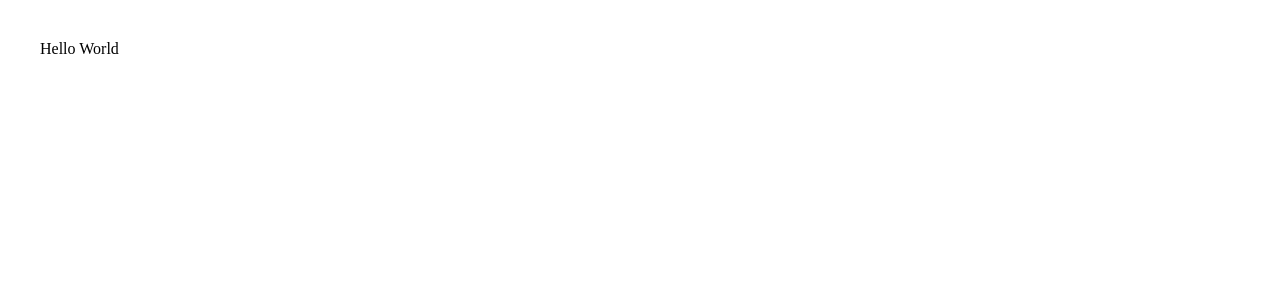
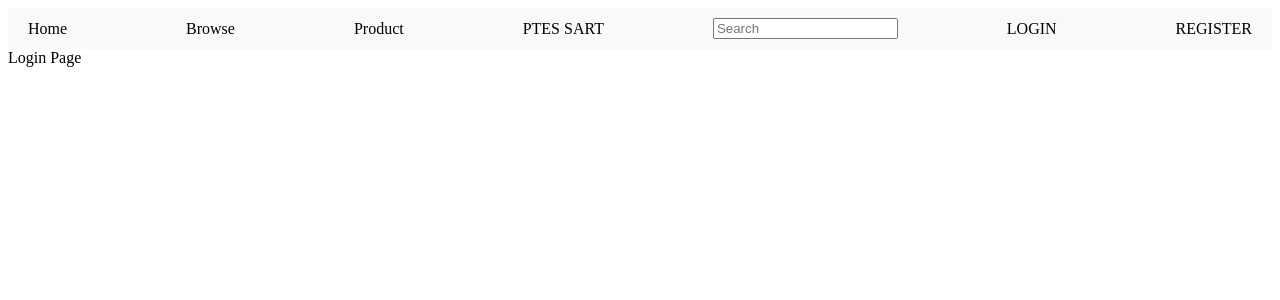
Before and after one commit to Wathrak/E-commerce, a Vue app: page /login in a window 1280 px wide. Before the commit this address had no page. Shown: the top 300 px of the page. Built offline with nearby package versions, Linux system fonts and the light colour scheme.

Commit message:
add views folder + routers

```diff
--- a/src/App.vue
+++ b/src/App.vue
@@ -1,7 +1,44 @@
 <template>
-  <div>Hello World</div>
+  <header>
+    <div>
+      <nav class="nav-links">
+        <RouterLink to="/">Home</RouterLink>
+        <RouterLink to="/browse">Browse</RouterLink>
+        <RouterLink to="/product">Product</RouterLink>
+        <RouterLink to="/">PTES SART</RouterLink>
+        <input type="text" placeholder="Search" />
+        <RouterLink to="/login">LOGIN</RouterLink>
+        <RouterLink to="/register">REGISTER</RouterLink>
+      </nav>
+    </div>
+  </header>
+
+  <RouterView />
 </template>
 
-<script setup></script>
+<script>
+export default {}
+</script>
 
-<style></style>
+<style>
+.nav-links a {
+  text-decoration: none;
+  color: inherit;
+  margin: 0 10px;
+}
+
+.nav-links {
+  display: flex;
+  align-items: center;
+  justify-content: space-between;
+  padding: 10px;
+  background-color: #f8f9fa;
+}
+
+.search-input {
+  margin: 0 10px;
+  padding: 5px 10px;
+  border: 1px solid #ddd;
+  border-radius: 4px;
+}
+</style>
--- a/src/assets/base.css
+++ b/src/assets/base.css
@@ -19,10 +19,10 @@
   --vt-c-text-light-2: rgba(60, 60, 60, 0.66);
   --vt-c-text-dark-1: var(--vt-c-white);
   --vt-c-text-dark-2: rgba(235, 235, 235, 0.64);
-}
+} */
 
 /* semantic color variables for this project */
-:root {
+/* :root {
   --color-background: var(--vt-c-white);
   --color-background-soft: var(--vt-c-white-soft);
   --color-background-mute: var(--vt-c-white-mute);
@@ -49,7 +49,8 @@
     --color-text: var(--vt-c-text-dark-2);
   }
 }
-*/ *,
+*/
+/* *,
 *::before,
 *::after {
   box-sizing: border-box;
@@ -61,4 +62,4 @@ body {
   min-height: 100vh;
   color: var(--color-text);
   background: var(--color-background);
-}
+} */
--- a/src/assets/main.css
+++ b/src/assets/main.css
@@ -1,35 +1,7 @@
 @import './base.css';
 
 #app {
-  max-width: 1280px;
+  max-width: 1440px;
   margin: 0 auto;
-  padding: 2rem;
-  font-weight: normal;
+  padding: 0;
 }
-/*
-a,
-.green {
-  text-decoration: none;
-  color: hsla(160, 100%, 37%, 1);
-  transition: 0.4s;
-  padding: 3px;
-}
-
-@media (hover: hover) {
-  a:hover {
-    background-color: hsla(160, 100%, 37%, 0.2);
-  }
-}
-
-@media (min-width: 1024px) {
-  body {
-    display: flex;
-    place-items: center;
-  }
-
-  #app {
-    display: grid;
-    grid-template-columns: 1fr 1fr;
-    padding: 0 2rem;
-  }
-}  */
--- a/src/router/index.js
+++ b/src/router/index.js
@@ -1,5 +1,9 @@
-import App from '@/App.vue'
+import BrowsePage from '@/views/BrowsePage.vue'
+import HomePage from '../views/HomePage.vue'
 import { createRouter, createWebHistory } from 'vue-router'
+import ProductPage from '@/views/ProductPage.vue'
+import CheckoutPage from '@/views/CheckoutPage.vue'
+import LoginPage from '@/views/LoginPage.vue'
 
 const router = createRouter({
   history: createWebHistory(import.meta.env.BASE_URL),
@@ -7,7 +11,27 @@ const router = createRouter({
     {
       path: '/',
       name: 'home',
-      component: App,
+      component: HomePage,
+    },
+    {
+      path: '/browse',
+      name: 'browse',
+      component: BrowsePage,
+    },
+    {
+      path: '/product',
+      name: 'product',
+      component: ProductPage,
+    },
+    {
+      path: '/checkout',
+      name: 'checkout',
+      component: CheckoutPage,
+    },
+    {
+      path: '/login',
+      name: 'login',
+      component: LoginPage,
     },
   ],
 })
--- /dev/null
+++ b/src/views/BrowsePage.vue
@@ -0,0 +1,3 @@
+<template>
+  <div>Browse Page</div>
+</template>
--- /dev/null
+++ b/src/views/CheckoutPage.vue
@@ -0,0 +1,3 @@
+<template>
+  <div>Checkout Page</div>
+</template>
--- /dev/null
+++ b/src/views/HomePage.vue
@@ -0,0 +1,7 @@
+<template>
+  <div>Hello World</div>
+</template>
+
+<script></script>
+
+<style></style>
--- /dev/null
+++ b/src/views/LoginPage.vue
@@ -0,0 +1,3 @@
+<template>
+  <div>Login Page</div>
+</template>
--- /dev/null
+++ b/src/views/ProductPage.vue
@@ -0,0 +1,3 @@
+<template>
+  <div>Product Page</div>
+</template>
```
